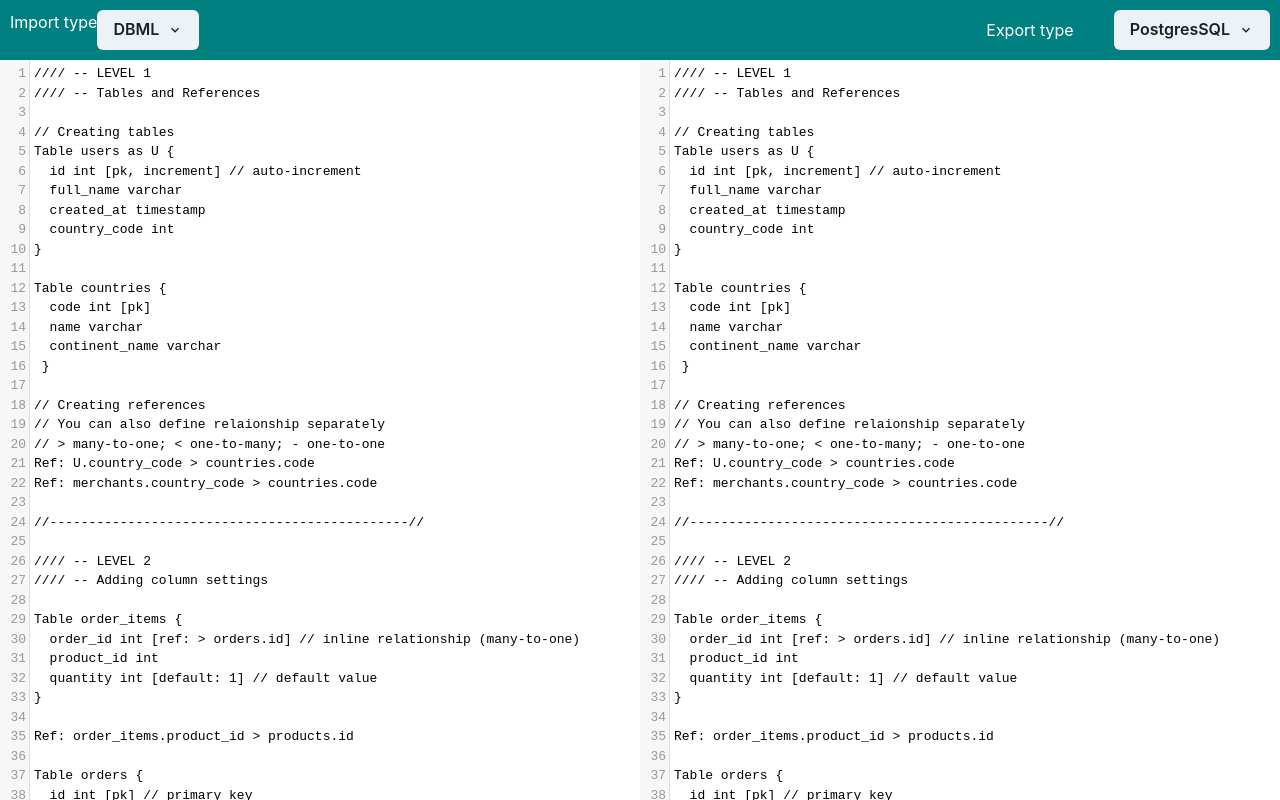
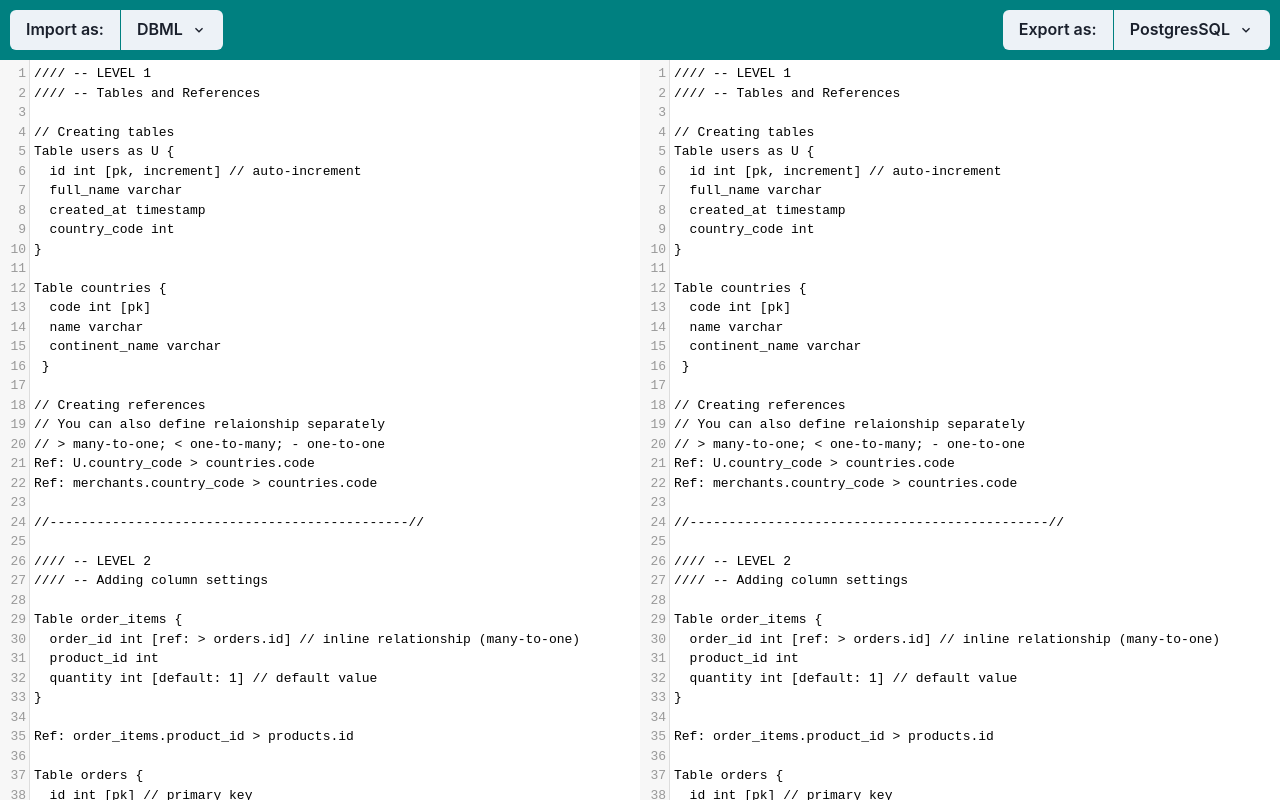
Before and after one commit to 100lvlmaster/dbml2sql, a Next.js app: page / in a window 1280 px wide. Shown: the top 800 px of the page. Built offline with nearby package versions, Linux system fonts and the light colour scheme.

Commit message:
fix: editor and preview converter

```diff
--- a/components/editor.tsx
+++ b/components/editor.tsx
@@ -1,7 +1,10 @@
+import { useToast } from "@chakra-ui/react";
 import { Controlled as CodeMirror } from "react-codemirror2";
+import { convertOption } from "../lib/converter";
 import { useEditor } from "../store/editor";
 
 const Editor = () => {
+  const toast = useToast();
   const [importAs, exportAs, editorText, setEditorText, setPreviewText] =
     useEditor((state) => [
       state.importAs,
@@ -10,8 +13,28 @@ const Editor = () => {
       state.setEditorText,
       state.setPreviewText,
     ]);
+
+  ///
+  ///
   ///
   const handleOnChange = (e: string) => {
+    let result;
+    try {
+      result = convertOption(importAs, exportAs, e);
+    } catch (err) {
+      console.log(err);
+      toast({
+        title: (err as any).name as string,
+        description: (err as any).message as string,
+        status: "error",
+        duration: 3000,
+        isClosable: true,
+        position: "bottom-end",
+      });
+    }
+    if (result) {
+      setPreviewText(result);
+    }
     setEditorText(e);
   };
 
--- a/components/navbar.tsx
+++ b/components/navbar.tsx
@@ -2,6 +2,7 @@ import { ChevronDownIcon } from "@chakra-ui/icons";
 import {
   Button,
   ButtonGroup,
+  Divider,
   Flex,
   Menu,
   MenuButton,
@@ -9,25 +10,57 @@ import {
   MenuList,
   Spacer,
   Text,
+  useToast,
 } from "@chakra-ui/react";
+import { convertOption } from "../lib/converter";
 import { options } from "../lib/options";
 import { ConvertOption } from "../lib/types";
 import { useEditor } from "../store/editor";
 
 const NavBar = () => {
-  const [importAs, exportAs, setImportFrom, setExportFrom] = useEditor(
-    (state) => [
-      state.importAs,
-      state.exportAs,
-      state.setImportFrom,
-      state.setExportFrom,
-    ]
-  );
+  const toast = useToast();
+  const [
+    importAs,
+    exportAs,
+    editorText,
+    setImportFrom,
+    setExportFrom,
+    setPreviewText,
+  ] = useEditor((state) => [
+    state.importAs,
+    state.exportAs,
+    state.editorText,
+    state.setImportFrom,
+    state.setExportFrom,
+    state.setPreviewText,
+  ]);
   const onExportChange = (e: ConvertOption) => {
     setExportFrom(e);
+    canConvert(editorText, importAs, e);
   };
   const onImportChange = (e: ConvertOption) => {
     setImportFrom(e);
+    canConvert(editorText, e, exportAs);
+  };
+
+  const canConvert = (e: string, from: ConvertOption, to: ConvertOption) => {
+    let result;
+    try {
+      result = convertOption(from, to, e);
+    } catch (err) {
+      console.log(err);
+      toast({
+        title: (err as any).name as string,
+        description: (err as any).message as string,
+        status: "error",
+        duration: 3000,
+        isClosable: true,
+        position: "bottom-end",
+      });
+    }
+    if (result) {
+      setPreviewText(result);
+    }
   };
   return (
     <Flex
@@ -38,12 +71,16 @@ const NavBar = () => {
       alignItems="center"
     >
       <ButtonGroup isAttached>
-        <Text color="white">Import type</Text>
+        <Button>
+          <Text>Import as:</Text>
+        </Button>
+        <Divider orientation="vertical" />
         <Menu>
           <MenuButton zIndex={999} as={Button} rightIcon={<ChevronDownIcon />}>
             {importAs.title}
           </MenuButton>
-          <MenuList as={"div"} zIndex={999}>
+
+          <MenuList zIndex={999}>
             {options.map((e, i) => (
               <MenuItem
                 onClick={() => onImportChange(e)}
@@ -57,13 +94,16 @@ const NavBar = () => {
         </Menu>
       </ButtonGroup>
       <Spacer />
-      <Text color="white">Export type</Text>
-      <Text>
+      <ButtonGroup isAttached>
+        <Button>
+          <Text>Export as:</Text>
+        </Button>
+        <Divider orientation="vertical" />
         <Menu>
           <MenuButton zIndex={999} as={Button} rightIcon={<ChevronDownIcon />}>
             {exportAs.title}
           </MenuButton>
-          <MenuList as={"div"} zIndex={999}>
+          <MenuList zIndex={999}>
             {options.map((e, i) => (
               <MenuItem
                 onClick={() => onExportChange(e)}
@@ -75,7 +115,7 @@ const NavBar = () => {
             ))}
           </MenuList>
         </Menu>
-      </Text>
+      </ButtonGroup>
     </Flex>
   );
 };
--- a/lib/converter.ts
+++ b/lib/converter.ts
@@ -1,25 +1,17 @@
 import { exporter, importer } from "@dbml/core";
 import { ConvertOption } from "./types";
-
-const toDbml = (val: string, option: ConvertOption): string => {
-  return importer.import(val, option.value);
-};
-
 ///
 export const convertOption = (
   from: ConvertOption,
   to: ConvertOption,
   val: string
 ): string => {
+  console.log(from);
+  console.log(to);
   let result: string = val;
   if (from.value != "dbml") {
-    result = toDbml(val, from);
+    result = importer.import(val, from.value);
   }
-  try {
-    result = exporter.export(val, to.value);
-  } catch (err) {
-    console.log(`Error: ${err}`);
-    return "";
-  }
+  result = exporter.export(val, to.value);
   return result;
 };
--- a/styles/globals.css
+++ b/styles/globals.css
@@ -23,5 +23,7 @@ a {
 }
 
 .CodeMirror {
-  height: 100%;
+  min-height: 100%;
+  overflow-y: scroll;
+  scroll-behavior: smooth;
 }
```
